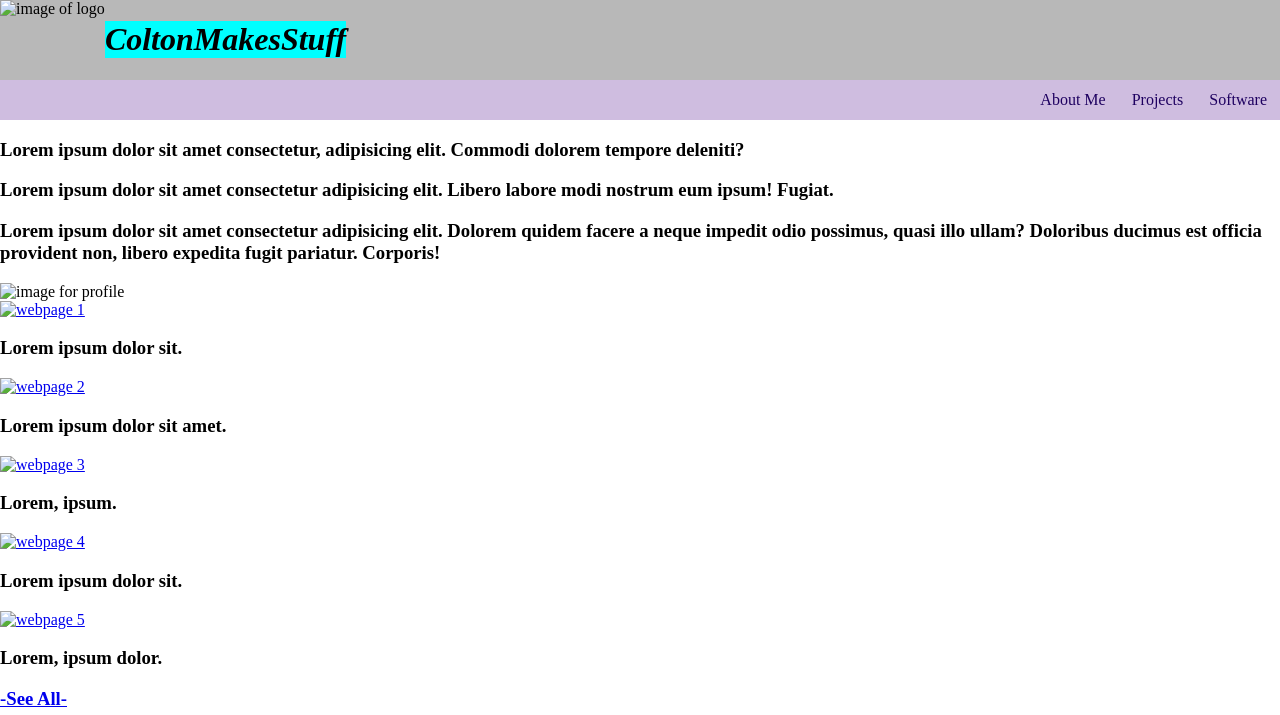
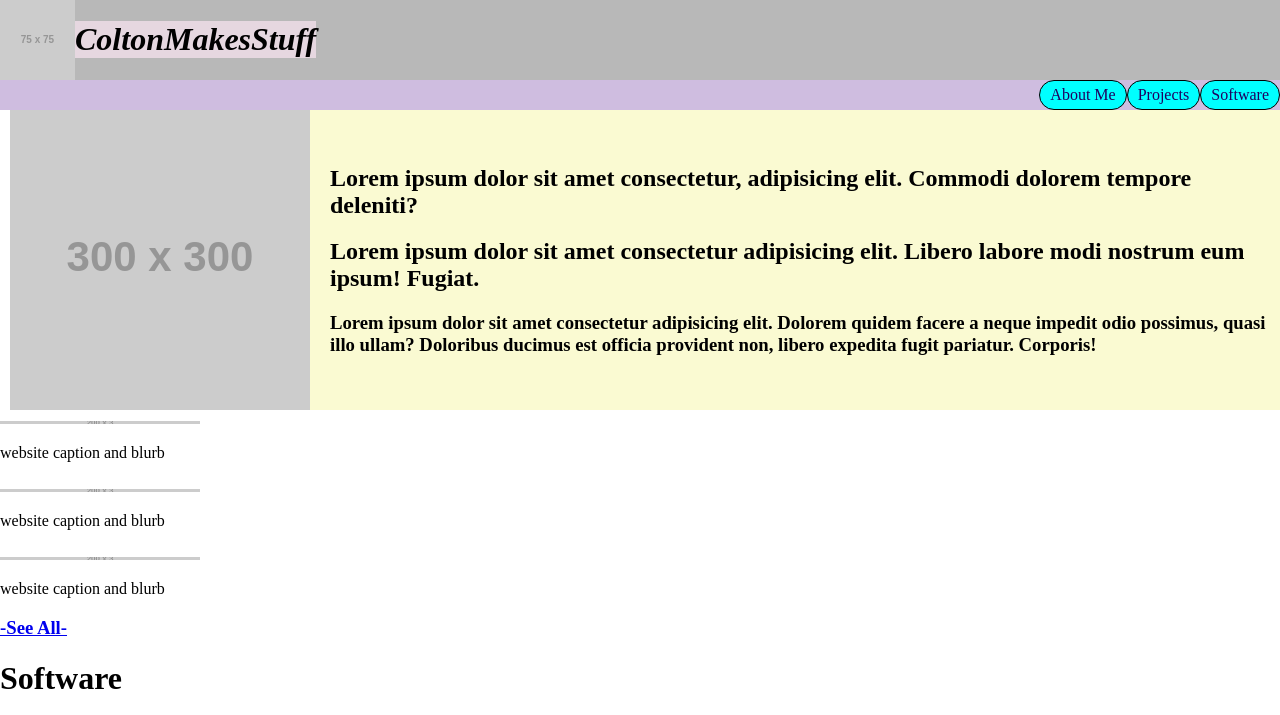
Before and after one commit to ColtonMakesStuff/portfolio, a plain HTML site: page portfolio1.html in a window 1280 px wide. Shown: the top 715 px of the page. Drawn offline with Linux system fonts and the light colour scheme; placeholder pictures from the web are drawn by us.

Commit message:
made a lot of headway on css

```diff
--- a/portfolio1.html
+++ b/portfolio1.html
@@ -9,52 +9,47 @@
 </head>
 <body class="body">
     <header>
-        <img src="" alt="image of logo">
+        <img src="https://dummyimage.com/75" alt="image of logo">
         <h1 id="title">ColtonMakesStuff</h1>
     </header>
 
 <!-- navigation -->
-    <nav>
+    <nav >
         <a href="#about-me">About Me</a>
         <a href="#projects">Projects</a>
         <a href="#software">Software</a>
 
     </nav>
 <!-- main body talking about me and what I do -->
-    <main id="about-me">
-        <h3>
-            <p>Lorem ipsum dolor sit amet consectetur, adipisicing elit. Commodi dolorem tempore deleniti?</p>
+    <main class="about-me">
+        <div class="container">
+        <img class="profile-img" src="https://dummyimage.com/300" alt="image for profile">
+        <section class="textarea">
+            <h1>Lorem ipsum dolor sit amet consectetur, adipisicing elit. Commodi dolorem tempore deleniti?</h1>
             <div>  </div>
-            <p>Lorem ipsum dolor sit amet consectetur adipisicing elit. Libero labore modi nostrum eum ipsum! Fugiat.</p>
-            <p>Lorem ipsum dolor sit amet consectetur adipisicing elit. Dolorem quidem facere a neque impedit odio possimus, quasi illo ullam? Doloribus ducimus est officia provident non, libero expedita fugit pariatur. Corporis!</p>
-        </h3>
-        <img class="profile" src="" alt="image for profile">
+            <h2>Lorem ipsum dolor sit amet consectetur adipisicing elit. Libero labore modi nostrum eum ipsum! Fugiat.</h2>
+            <h3>Lorem ipsum dolor sit amet consectetur adipisicing elit. Dolorem quidem facere a neque impedit odio possimus, quasi illo ullam? Doloribus ducimus est officia provident non, libero expedita fugit pariatur. Corporis!</h3>
+        </section>
+    </div>
     </main>
 
 <!-- this will de section of selectable pages of the projects I have done -->
 
-<!-- <div>
-    <h1>
-        <ul>
-            <li>
-                why wont this work
-            </li>
-        </ul>
-    </h1>
-</div> -->
-
     <div id="projects">
         <weblinks class="photos">
-        <a href="https://bard.google.com/" target="_blank"><img class="photo" src=""alt="webpage 1" /></a>
-            <h3 class="caption">Lorem ipsum dolor sit.</h3>
-        <a href="http://google.com"><img class="photo" src=""alt="webpage 2" /></a>
-             <h3 class="caption">Lorem ipsum dolor sit amet.</h3>
-        <a href="http://gmail.com"><img class="photo" src=""alt="webpage 3" /></a>
-            <h3 class="caption">Lorem, ipsum.</h3>
-        <a href="http://amazon.com"><img class="photo" src=""alt="webpage 4" /></a>
-            <h3 class="caption">Lorem ipsum dolor sit.</h3>
-        <a href="http://github.com"><img class="photo" src=""alt="webpage 5" /></a>
-            <h3 class="caption">Lorem, ipsum dolor.</h3>
+        <div class="photo-section">
+            <a href="https://bard.google.com/" target="_blank"><img class="photo" src="https://dummyimage.com/200x3:4"alt="webpage 1" /></a>
+                <p class="caption">website caption and blurb</p>
+        </div>
+        <div class="photo-section">
+            <a href="https://bard.google.com/" target="_blank"><img class="photo" src="https://dummyimage.com/200x3:4"alt="webpage 1" /></a>
+                <p class="caption">website caption and blurb</p>
+            </div>
+        <div class="photo-section">
+            <a href="https://bard.google.com/" target="_blank"><img class="photo" src="https://dummyimage.com/200x3:4"alt="webpage 1" /></a>
+                <p class="caption">website caption and blurb</p>
+        </div>
+
         </weblinks>
         <buttonright class="arrow-right"></buttonright>
         <buttonleft class="arrow-left"></buttonleft>
--- a/style.css
+++ b/style.css
@@ -7,9 +7,8 @@ body {
 }
 
 #title {
-  background-color: aqua;
+  background-color: rgb(230, 215, 224);
   font-style: italic;
-
   }
 
 header {
@@ -17,7 +16,11 @@ header {
   display: flex;
   background-color: rgb(184, 184, 184);
 }
+/* header img {
+ float: inline-start;
 
+}
+ */
 
 nav {
   display: flex;
@@ -30,17 +33,41 @@ color: rgb(30, 0, 96);
 padding: 11px 13px;
 text-decoration: none;
 text-align: center;
+border: 1px solid black;
+  padding: 5px 10px;
+  border-radius: 15px;
+  background-color: aqua;
+}
 
+/* this section is for the about me portion of the page */
 
+.container {
+  display: flex;
+  align-items: center;
 }
-#about {
-    background-color: lightgray;
+
+.about-me {
+  flex: 1;
+  margin-left: 10px;
+  text-align: left;
+
+  background-color: lightgoldenrodyellow;
+  justify-content: end;
 }
-.profile {
+
+textarea {
+ padding-left: 20px;
+}
+
+.profile-img {
+  float: right;
+  padding-right:20px;
 
 }
 
-.photos {
+/* this section is for the carousel of webpages */
+
+.photo-section {
 
 }
 
@@ -71,3 +98,15 @@ text-align: center;
 #software {
 
 }
+
+/* got assistance from phind on this one, its purpose is to allow the image to change positions when page size changes  */
+
+@media (max-width: 768px) {
+  .container {
+    flex-direction: column; /* stack the items vertically */
+  }
+
+  .text-block {
+    margin-left: 0; /* remove the spacing between the image and text */
+  }
+}
```
